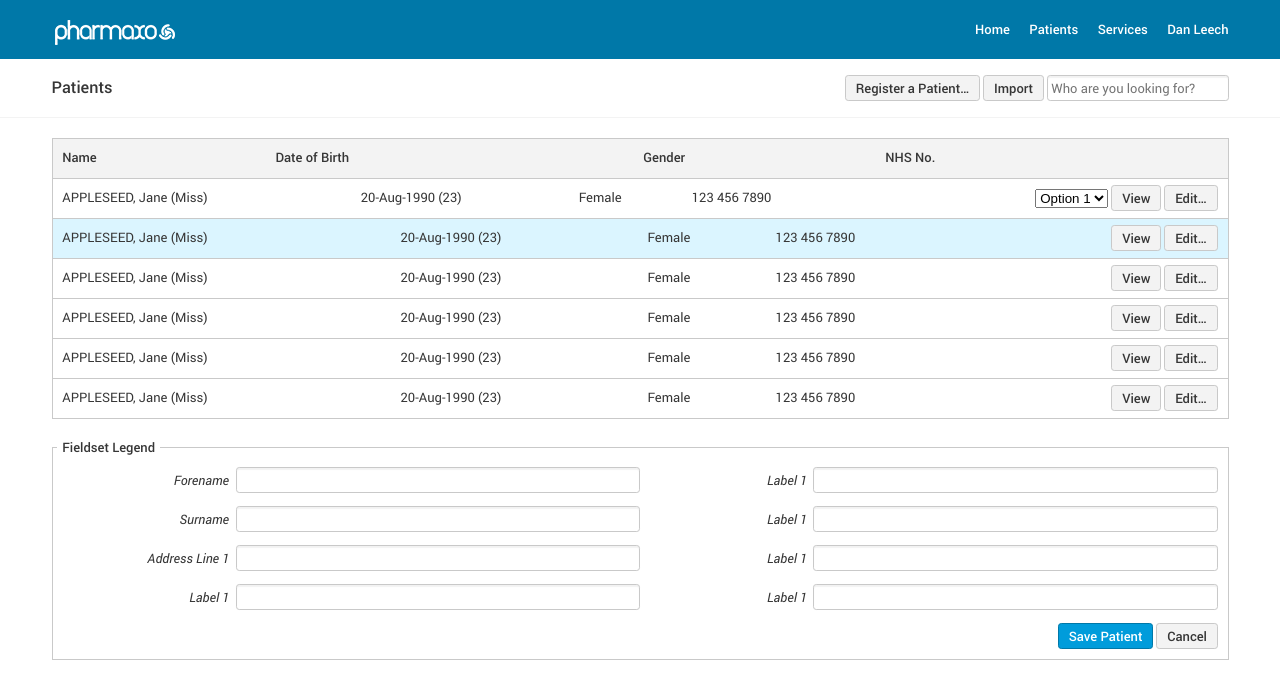
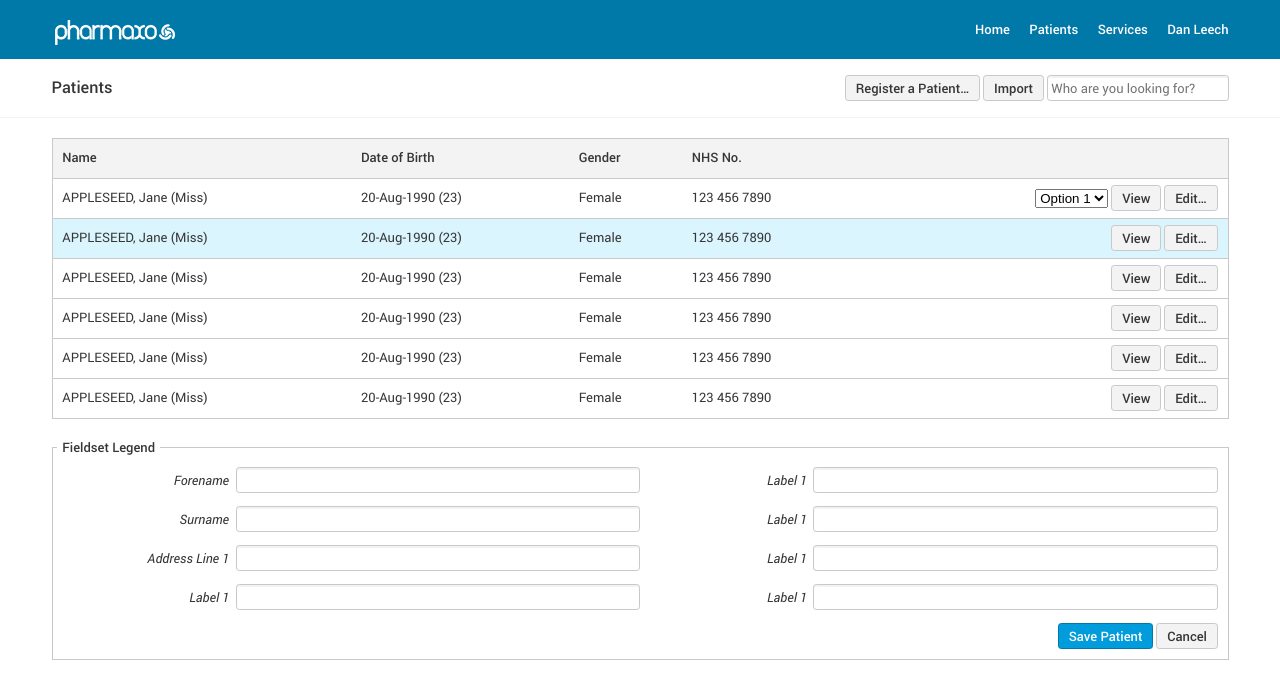
Before and after one commit to qphl/cognisant-ui, a plain HTML site: page index.html in a window 1280 px wide. Drawn offline with Linux system fonts and the light colour scheme.

Commit message:
Removed table-row hack

```diff
--- a/_sass/_tables.scss
+++ b/_sass/_tables.scss
@@ -13,8 +13,6 @@ thead {
 }
 
 tr {
-	display: table;
-	width: 100%;
 	border-bottom: 1px solid $color-grey-light;
 	transition: all 0.05s linear;
 	&:focus, &:hover {
```
Also changed, not shown: css/main.css.
